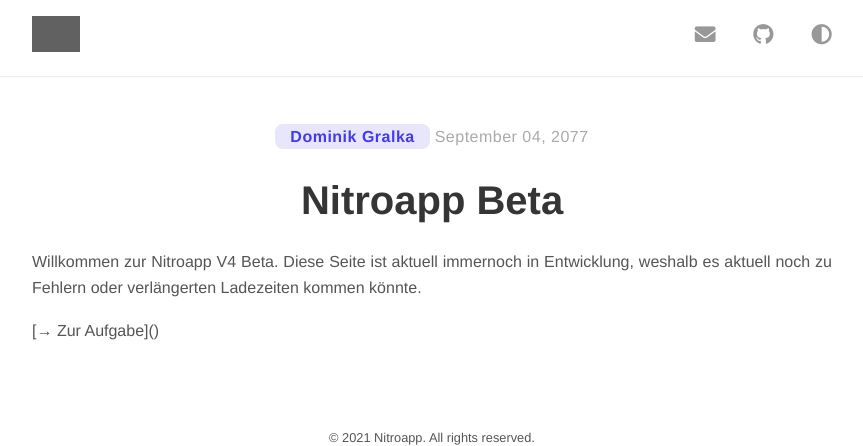
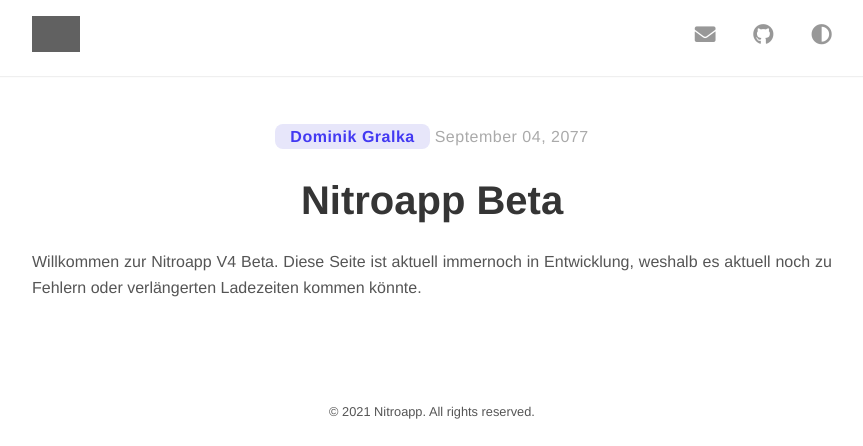
Before and after one commit to cns-nitroapp/blog, a Jekyll site: the page built from _posts/2077-09-04-01.md, in a window 1280 px wide, cut to the strip 0-446 px from the top of the page. Shown: the whole strip, without its empty margins (208-1071 px from the left). Built offline with Jekyll 4.4.1, drawn with Linux system fonts in a browser that asks for light colours; nearby versions of some CDN libraries; grey boxes are pictures that could not be loaded.

Commit message:
Update post.html

```diff
--- a/_layouts/post.html
+++ b/_layouts/post.html
@@ -15,7 +15,9 @@ layout: default
   </h1>
 
   {{ content }}
-  <span class="label label-default">[→ Zur Aufgabe]({{ page.link }})</span>
+  {% if page.link %}
+    <span class="label label-default" href={{ page.link }}>{{ page.link }}</span>
+  {%endif%}
 
 </div>
 
```
